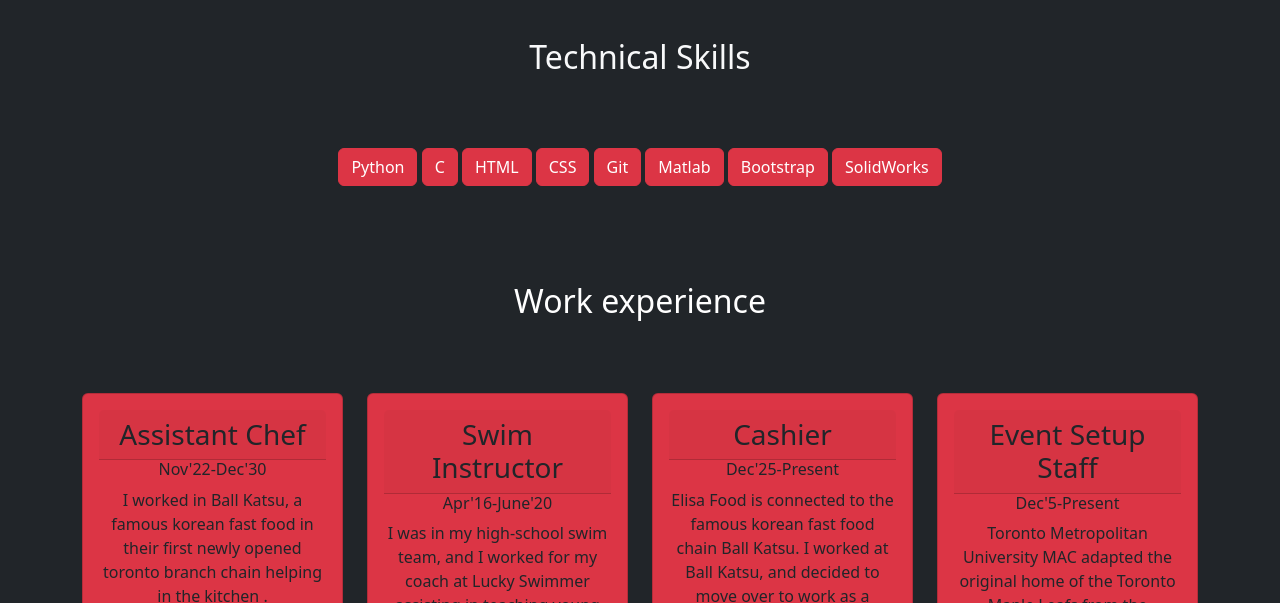
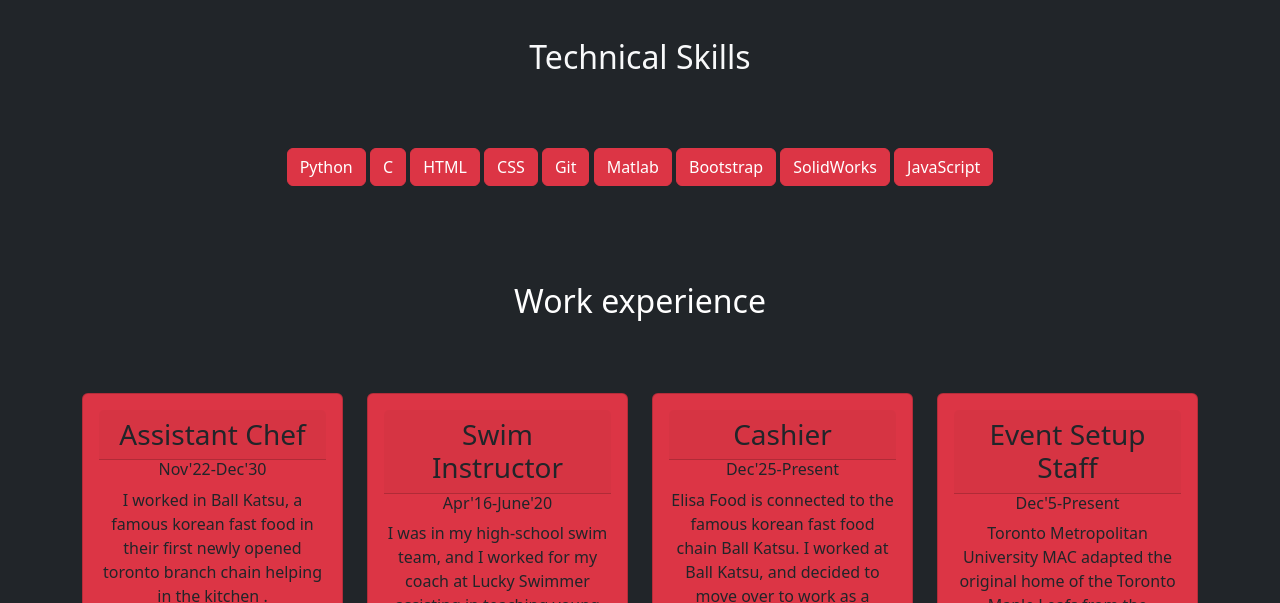
Before and after one commit to JoeyHWan/Bio-Website, a website: page dist/index.html in a window 1280 px wide. Shown: the part 880-1483 px from the top of the page. Drawn offline with nearby package versions, Linux system fonts and the light colour scheme.

Commit message:
added Javascript

```diff
--- a/dist/index.html
+++ b/dist/index.html
@@ -77,6 +77,7 @@
                 <button type="button" class="btn btn-danger">Matlab</button>
                 <button type="button" class="btn btn-danger">Bootstrap</button>
                 <button type="button" class="btn btn-danger">SolidWorks</button>
+                <button type="button" class="btn btn-danger">JavaScript</button>
             </div>
 
         </div>
```
